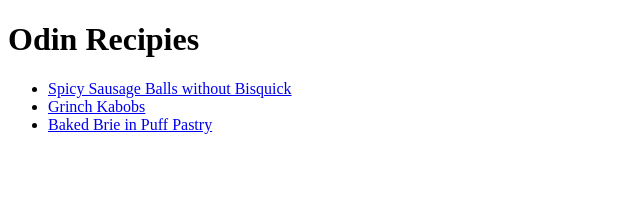
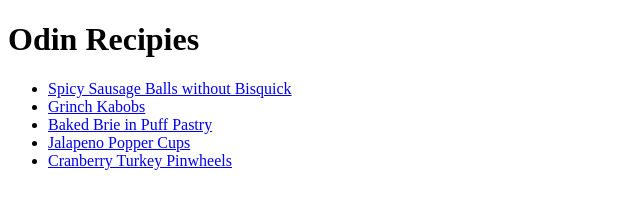
Before and after one commit to Markus-the-Unwise/odin-recipies, a plain HTML site: page index.html in a window 1280 px wide. Shown: the whole page, without its empty margins (0-640 px from the left). Drawn offline with Linux system fonts and the light colour scheme.

Commit message:
Add sub page link to index page

```diff
--- a/index.html
+++ b/index.html
@@ -1,16 +1,21 @@
 <!DOCTYPE html>
 <html lang="en">
+
 <head>
     <meta charset="UTF-8">
     <meta name="viewport" content="width=device-width, initial-scale=1.0">
     <title>Odin-Recipies</title>
 </head>
+
 <body>
     <h1>Odin Recipies</h1>
     <ul>
         <li><a href="./recipies/SpicySausageBallsWithoutBisquick.html">Spicy Sausage Balls without Bisquick</a></li>
         <li><a href="./recipies/GrinchKabobs.html">Grinch Kabobs</a></li>
         <li><a href="./recipies/BakedBrieInPuffPastry.html">Baked Brie in Puff Pastry</a></li>
+        <li><a href="./recipies/JalapenoPopperCups.html">Jalapeno Popper Cups</a></li>
+        <li><a href="./recipies/CranberryTurkeyPinwheels.html">Cranberry Turkey Pinwheels</a></li>
     </ul>
 </body>
+
 </html>
```
